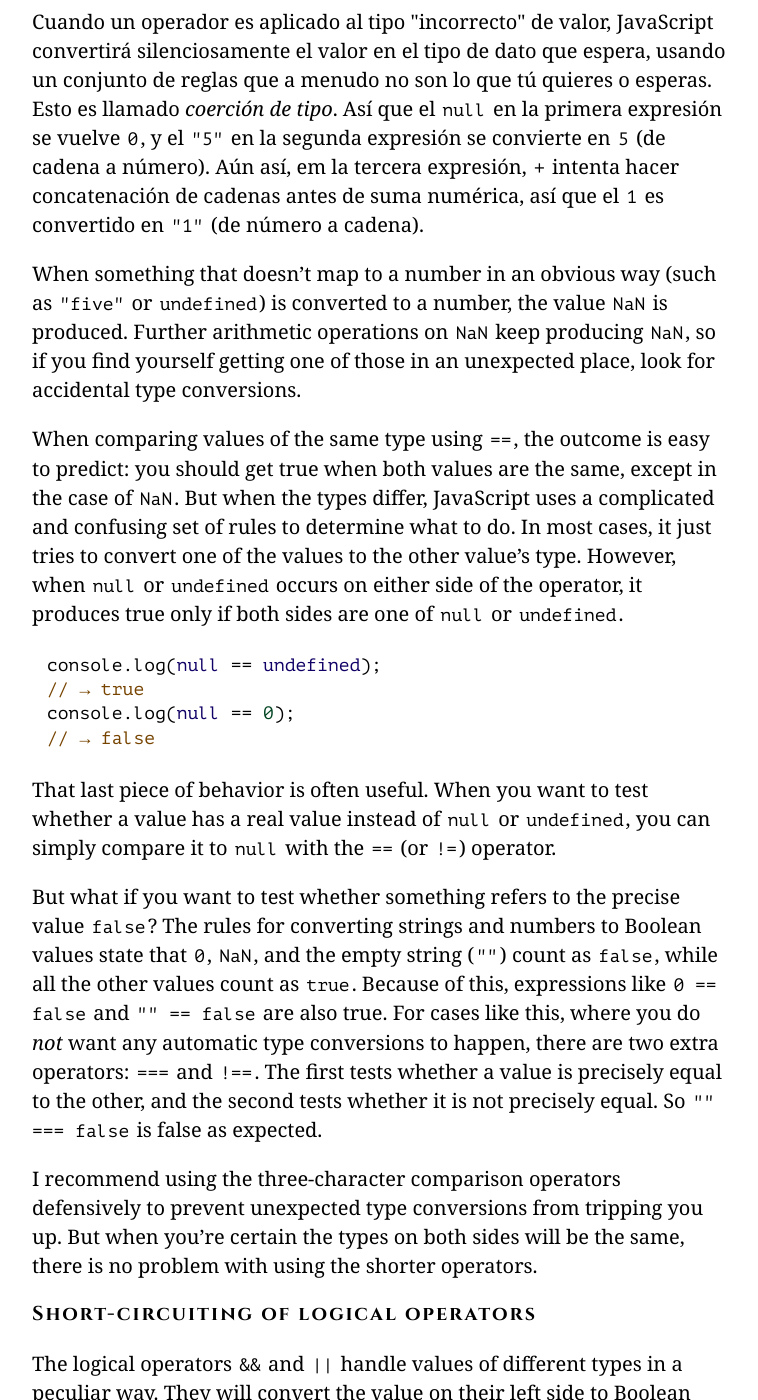
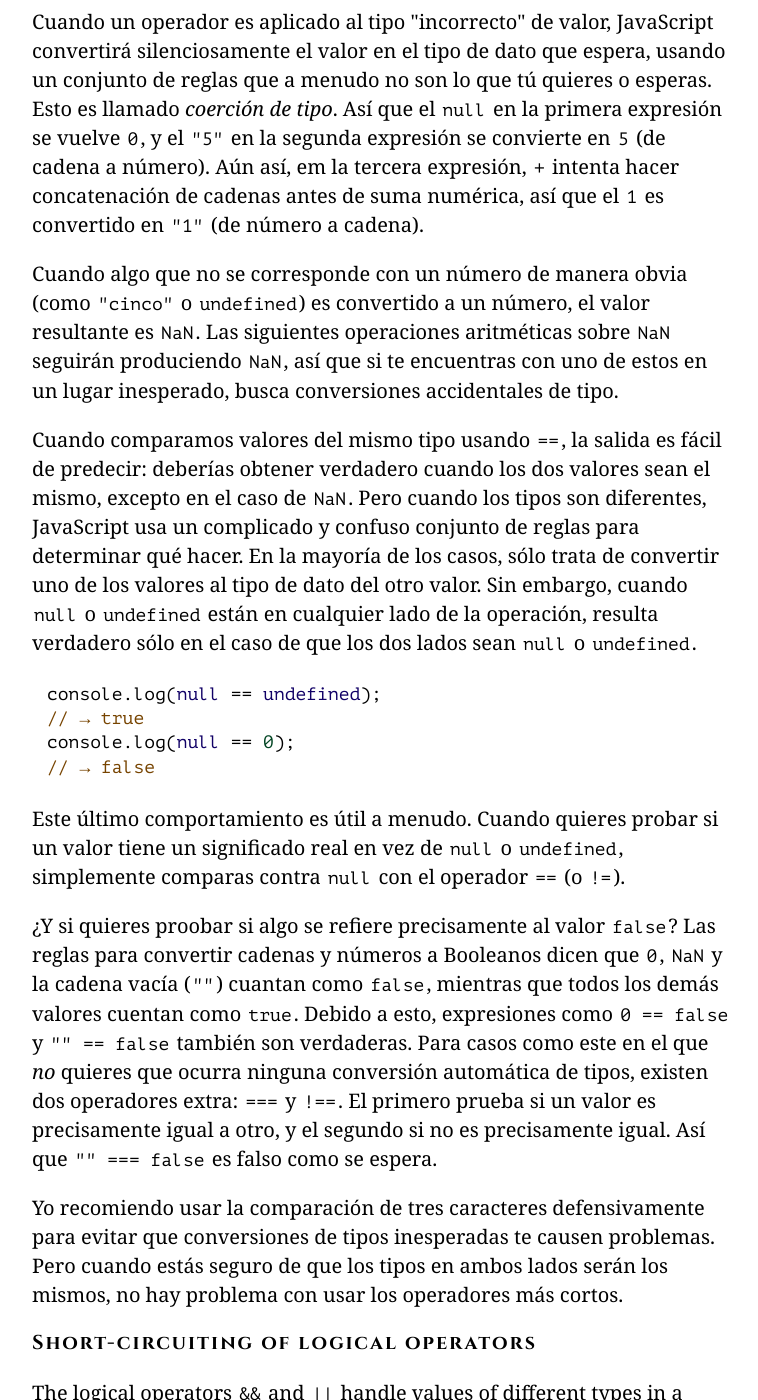
Before and after one commit to hectorip/Eloquent-JavaScript-ES-online, a Jekyll site: the page chapters/01_values.html, which Jekyll copies as it is, in a window 1280 px wide and 1400 px high, scrolled down 11029 px. Shown: the whole window, without its empty margins (258-1016 px from the left). Built offline with Jekyll 4.4.1, drawn with Linux system fonts in a browser that asks for light colours; nearby versions of some CDN libraries; library files that are not in the unit come from our copies; some of the changed text lies outside the part shown.

Commit message:
Conversión automática de tipo

```diff
--- a/chapters/01_values.html
+++ b/chapters/01_values.html
@@ -67,8 +67,8 @@ tiene un par de órdenes de magnitud más todavía.</p>
 <div class="image">
   <img src="img/bit-sea.png" alt="The Ocean of Bits">
 </div>
-<p><a class=p_ident id="p_/+rSEDl+t3" href="#p_/+rSEDl+t3"></a>Para ser capaces con tales cantidades de bits sin perderte, puedes
-separarlos en pedazos que representen piezas de información. En un
+<p><a class=p_ident id="p_TcfE2cYJzd" href="#p_TcfE2cYJzd"></a>Para ser capaz de trabajar con semejantes cantidades de bits sin perderte,
+puedes separarlos en pedazos que representen piezas de información. En un
 entorno en JavaScript, esos pedazos son llamados <em>valores</em>. Aunque
 todos los valores están hechos de bits, juegan diferentes roles. Cada
 valor tiene un tipo que determina su rol. Existen seis tipos básicos de
@@ -85,7 +85,7 @@ mismo tiempo. Tan pronto como dejes de usar un valor se disipará, dejando
 sus bits para que sean reciclados como material de construcción de la
 próxima generación de valores.</p>
 <p><a class=p_ident id="p_Ug5egI/knJ" href="#p_Ug5egI/knJ"></a>Este capítulo introduce los elementos atómicos de los programas en
-JavaScript, los tipos de valor simples y los operadores que pueden
+JavaScript, los tipos de valores simples y los operadores que pueden
 actuar sobre tales valores.</p>
 <h2><a class=h_ident id="h_BPeI5tySz2" href="#h_BPeI5tySz2"></a>Números</h2>
 <p><a class=p_ident id="p_/BWrVUBa16" href="#p_/BWrVUBa16"></a>Los valores de tipo
@@ -351,13 +351,13 @@ como intercambiables (más de esto en un momento).</p>
 <p><a class=p_ident id="p_yCaM9fZN3I" href="#p_yCaM9fZN3I"></a>En la introducción, mencioné que
 JavaScript acepta casi cualquier programa que le des, incluso programas que
 hagan cosas raras. Esto es muy bien demostrado por las siguientes expresiones:</p>
-<pre data-language="javascript" class="snippet cm-s-default"><a class=c_ident id="c_le/xDT5s3y" href="#c_le/xDT5s3y"></a><span class="cm-variable">console</span>.<span class="cm-property">log</span>(<span class="cm-number">8</span> <span class="cm-operator">*</span> <span class="cm-atom">null</span>)
+<pre data-language="javascript" class="snippet cm-s-default"><a class=c_ident id="c_te+D+nzz1Z" href="#c_te+D+nzz1Z"></a><span class="cm-variable">console</span>.<span class="cm-property">log</span>(<span class="cm-number">8</span> <span class="cm-operator">*</span> <span class="cm-atom">null</span>)
 <span class="cm-comment">// → 0</span>
 <span class="cm-variable">console</span>.<span class="cm-property">log</span>(<span class="cm-string">"5"</span> <span class="cm-operator">-</span> <span class="cm-number">1</span>)
 <span class="cm-comment">// → 4</span>
 <span class="cm-variable">console</span>.<span class="cm-property">log</span>(<span class="cm-string">"5"</span> <span class="cm-operator">+</span> <span class="cm-number">1</span>)
 <span class="cm-comment">// → 51</span>
-<span class="cm-variable">console</span>.<span class="cm-property">log</span>(<span class="cm-string">"five"</span> <span class="cm-operator">*</span> <span class="cm-number">2</span>)
+<span class="cm-variable">console</span>.<span class="cm-property">log</span>(<span class="cm-string">"cinco"</span> <span class="cm-operator">*</span> <span class="cm-number">2</span>)
 <span class="cm-comment">// → NaN</span>
 <span class="cm-variable">console</span>.<span class="cm-property">log</span>(<span class="cm-atom">false</span> <span class="cm-operator">==</span> <span class="cm-number">0</span>)
 <span class="cm-comment">// → true</span></pre>
@@ -370,41 +370,43 @@ segunda expresión se convierte en <code>5</code> (de cadena a número). Aún as
 em la tercera expresión, <code>+</code> intenta hacer concatenación de cadenas
 antes de suma numérica, así que el <code>1</code> es convertido en <code>"1"</code> (de
 número a cadena).</p>
-<p><a class=p_ident id="p_mw5To5JJ6Q" href="#p_mw5To5JJ6Q"></a>When something that
-doesn&#8217;t map to a number in an obvious way (such as <code>"five"</code> or
-<code>undefined</code>) is converted to a number, the value <code>NaN</code> is produced.
-Further arithmetic operations on <code>NaN</code> keep producing <code>NaN</code>, so if you
-find yourself getting one of those in an unexpected place, look for
-accidental type conversions.</p>
-<p><a class=p_ident id="p_2V6JygcBXy" href="#p_2V6JygcBXy"></a>When comparing values of the same type using <code>==</code>, the
-outcome is easy to predict: you should get true when both values are
-the same, except in the case of <code>NaN</code>. But when the types differ,
-JavaScript uses a complicated and confusing set of rules to determine
-what to do. In most cases, it just tries to convert one of the values
-to the other value&#8217;s type. However, when <code>null</code> or <code>undefined</code> occurs
-on either side of the operator, it produces true only if both sides
-are one of <code>null</code> or <code>undefined</code>.</p>
+<p><a class=p_ident id="p_5xmydDVW3L" href="#p_5xmydDVW3L"></a>Cuando algo que no
+se corresponde con un número de manera obvia (como <code>"cinco"</code> o
+<code>undefined</code>) es convertido a un número, el valor resultante
+es <code>NaN</code>. Las siguientes operaciones aritméticas sobre <code>NaN</code> seguirán
+produciendo <code>NaN</code>, así que si te encuentras con uno de estos en
+un lugar inesperado, busca conversiones accidentales de tipo.</p>
+<p><a class=p_ident id="p_9Jyx3W8EPq" href="#p_9Jyx3W8EPq"></a> Cuando comparamos valores del mismo tipo
+usando <code>==</code>, la salida es fácil de predecir: deberías obtener verdadero
+cuando los dos valores sean el mismo, excepto en el caso de <code>NaN</code>.
+Pero cuando los tipos son diferentes, JavaScript usa un complicado
+y confuso conjunto de reglas para determinar qué hacer. En la mayoría
+de los casos, sólo trata de convertir uno de los valores al tipo de
+dato del otro valor. Sin embargo, cuando <code>null</code> o <code>undefined</code> están
+en cualquier lado de la operación, resulta verdadero sólo en el caso
+de que los dos lados sean <code>null</code> o <code>undefined</code>.</p>
 <pre data-language="javascript" class="snippet cm-s-default"><a class=c_ident id="c_OhN7QQZzYz" href="#c_OhN7QQZzYz"></a><span class="cm-variable">console</span>.<span class="cm-property">log</span>(<span class="cm-atom">null</span> <span class="cm-operator">==</span> <span class="cm-atom">undefined</span>);
 <span class="cm-comment">// → true</span>
 <span class="cm-variable">console</span>.<span class="cm-property">log</span>(<span class="cm-atom">null</span> <span class="cm-operator">==</span> <span class="cm-number">0</span>);
 <span class="cm-comment">// → false</span></pre>
-<p><a class=p_ident id="p_MzUL8LaoQ2" href="#p_MzUL8LaoQ2"></a>That last piece of behavior is often useful. When you want to test
-whether a value has a real value instead of <code>null</code> or <code>undefined</code>, you
-can simply compare it to <code>null</code> with the <code>==</code> (or <code>!=</code>) operator.</p>
-<p><a class=p_ident id="p_N4OuWeYOwF" href="#p_N4OuWeYOwF"></a>But what if you want to test whether
-something refers to the precise value <code>false</code>? The rules for
-converting strings and numbers to Boolean values state that <code>0</code>,
-<code>NaN</code>, and the empty string (<code>""</code>) count as <code>false</code>, while all the
-other values count as <code>true</code>. Because of this, expressions like <code>0 ==
-false</code> and <code>"" == false</code> are also true. For cases like this, where you
-do <em>not</em> want any automatic type conversions to happen, there are two
-extra operators: <code>===</code> and <code>!==</code>. The first tests whether a value is
-precisely equal to the other, and the second tests whether it is not
-precisely equal. So <code>"" === false</code> is false as expected.</p>
-<p><a class=p_ident id="p_S/opLpHJcU" href="#p_S/opLpHJcU"></a>I recommend using the three-character comparison operators defensively to
-prevent unexpected type conversions from tripping you up. But when you&#8217;re
-certain the types on both sides will be the same, there is no problem with
-using the shorter operators.</p>
+<p><a class=p_ident id="p_c2lor433oW" href="#p_c2lor433oW"></a>Este último comportamiento es útil a menudo. Cuando quieres probar
+si un valor tiene un significado real en vez de <code>null</code> o <code>undefined</code>,
+simplemente comparas contra <code>null</code> con el operador <code>==</code> (o <code>!=</code>).</p>
+<p><a class=p_ident id="p_DkgGcUcbaK" href="#p_DkgGcUcbaK"></a>¿Y si quieres proobar
+si algo se refiere precisamente al valor <code>false</code>? Las reglas para
+convertir cadenas y números a Booleanos dicen que <code>0</code>, <code>NaN</code> y la
+cadena vacía (<code>""</code>) cuantan como <code>false</code>, mientras que todos los
+demás valores cuentan como <code>true</code>. Debido a esto, expresiones como
+<code>0 == false</code> y <code>"" == false</code> también son verdaderas. Para casos como
+este en el que <em>no</em> quieres que ocurra ninguna conversión automática
+de tipos, existen dos operadores extra: <code>===</code> y <code>!==</code>. El primero
+prueba si un valor es precisamente igual a otro, y el segundo
+si no es precisamente igual. Así que <code>"" === false</code> es falso como
+se espera.</p>
+<p><a class=p_ident id="p_+m+PhUWJKl" href="#p_+m+PhUWJKl"></a>Yo recomiendo usar la comparación de tres caracteres defensivamente para
+evitar que conversiones de tipos inesperadas te causen problemas. Pero
+cuando estás seguro de que los tipos en ambos lados serán los mismos,
+no hay problema con usar los operadores más cortos.</p>
 <h3><a class=h_ident id="h_3jN0iK4yKW" href="#h_3jN0iK4yKW"></a>Short-circuiting of logical operators</h3>
 <p><a class=p_ident id="p_CFbagJsQYK" href="#p_CFbagJsQYK"></a>The
 logical operators <code>&amp;&amp;</code> and <code>||</code> handle values of different types in a
```
Also changed, not shown: 2 other files.
